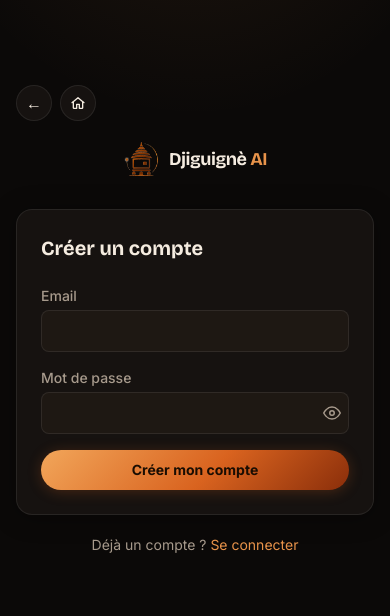
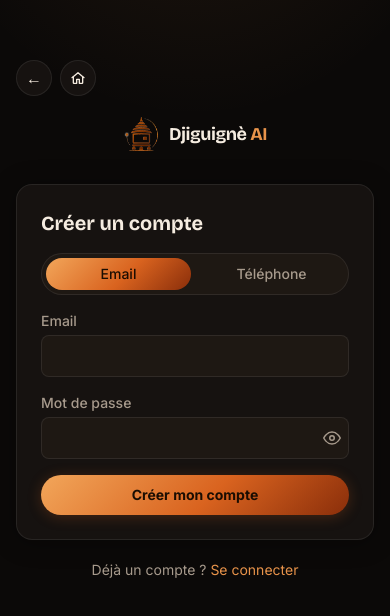
Before and after one commit to petitboura/djiguign--ai, a Next.js app: page /inscription in a window 390 px wide. Shown: the part 102-718 px from the top of the page. Built offline with nearby package versions, Linux system fonts and the light colour scheme; no server answers.

Commit message:
Bascule automatique inscription/connexion + champ téléphone (en attente SMS provider)

```diff
--- a/app/connexion/page.tsx
+++ b/app/connexion/page.tsx
@@ -4,14 +4,19 @@ import { useState } from "react";
 import { useRouter } from "next/navigation";
 import Image from "next/image";
 import Link from "next/link";
-import { supabase } from "@/lib/supabase";
+import { connecterOuInscrire } from "@/lib/authFallback";
 import { ChampMotDePasse } from "@/components/ChampMotDePasse";
+import { ChampTelephone } from "@/components/ChampTelephone";
 import { BoutonRetour } from "@/components/BoutonRetour";
 import { BoutonAccueil } from "@/components/BoutonAccueil";
 
+type MethodeConnexion = "email" | "telephone";
+
 export default function PageConnexion() {
   const router = useRouter();
+  const [methode, setMethode] = useState<MethodeConnexion>("email");
   const [email, setEmail] = useState("");
+  const [telephone, setTelephone] = useState("");
   const [motDePasse, setMotDePasse] = useState("");
   const [enCours, setEnCours] = useState(false);
   const [erreur, setErreur] = useState<string | null>(null);
@@ -21,8 +26,13 @@ export default function PageConnexion() {
     setErreur(null);
     setEnCours(true);
 
-    const { error } = await supabase.auth.signInWithPassword({
-      email,
+    // Pas de compte avec ces identifiants ? On en crée un directement,
+    // pas besoin de repasser par la page inscription (voir lib/authFallback.ts).
+    const { error } =
+      methode === "email"
+        ? await connecterOuInscrire({ email, password: motDePasse })
+        : await connecterOuInscrire({
+            phone: telephone.replace(/\s+/g, ""),
             password: motDePasse,
           });
 
@@ -53,7 +63,33 @@ export default function PageConnexion() {
         <div className="rounded-2xl border border-dj-bordure bg-dj-surface p-6 shadow-[0_2px_24px_rgba(0,0,0,0.35)]">
           <h1 className="font-display text-xl font-bold text-dj-texte">Se connecter</h1>
 
-          <form onSubmit={gererSoumission} className="mt-6 space-y-4">
+          <div className="mt-4 grid grid-cols-2 gap-2 rounded-full border border-dj-bordure bg-dj-surface-haute p-1">
+            <button
+              type="button"
+              onClick={() => setMethode("email")}
+              className={`rounded-full py-1.5 text-sm font-medium transition-colors ${
+                methode === "email"
+                  ? "bg-dj-gradient text-[#1A0D02]"
+                  : "text-dj-texte-muet hover:text-dj-texte"
+              }`}
+            >
+              Email
+            </button>
+            <button
+              type="button"
+              onClick={() => setMethode("telephone")}
+              className={`rounded-full py-1.5 text-sm font-medium transition-colors ${
+                methode === "telephone"
+                  ? "bg-dj-gradient text-[#1A0D02]"
+                  : "text-dj-texte-muet hover:text-dj-texte"
+              }`}
+            >
+              Téléphone
+            </button>
+          </div>
+
+          <form onSubmit={gererSoumission} className="mt-4 space-y-4">
+            {methode === "email" ? (
               <div>
                 <label htmlFor="email" className="block text-sm font-medium text-dj-texte-muet">
                   Email
@@ -67,15 +103,20 @@ export default function PageConnexion() {
                   className="mt-1 w-full rounded-lg border border-dj-bordure bg-dj-surface-haute px-3 py-2 text-dj-texte outline-none focus:border-dj-accent-1"
                 />
               </div>
+            ) : (
+              <ChampTelephone id="telephone" value={telephone} onChange={setTelephone} />
+            )}
 
             <ChampMotDePasse id="mot-de-passe" value={motDePasse} onChange={setMotDePasse} />
 
+            {methode === "email" && (
               <Link
                 href="/mot-de-passe-oublie"
                 className="block text-right text-xs text-dj-accent-1 hover:underline"
               >
                 Mot de passe oublié ?
               </Link>
+            )}
 
             {erreur && <p className="text-sm text-[#F87171]">{erreur}</p>}
 
--- a/app/inscription/page.tsx
+++ b/app/inscription/page.tsx
@@ -4,14 +4,19 @@ import { useState } from "react";
 import Image from "next/image";
 import Link from "next/link";
 import { useRouter } from "next/navigation";
-import { supabase } from "@/lib/supabase";
+import { inscrireOuConnecter } from "@/lib/authFallback";
 import { ChampMotDePasse } from "@/components/ChampMotDePasse";
+import { ChampTelephone } from "@/components/ChampTelephone";
 import { BoutonRetour } from "@/components/BoutonRetour";
 import { BoutonAccueil } from "@/components/BoutonAccueil";
 
+type MethodeInscription = "email" | "telephone";
+
 export default function PageInscription() {
   const router = useRouter();
+  const [methode, setMethode] = useState<MethodeInscription>("email");
   const [email, setEmail] = useState("");
+  const [telephone, setTelephone] = useState("");
   const [motDePasse, setMotDePasse] = useState("");
   const [enCours, setEnCours] = useState(false);
   const [erreur, setErreur] = useState<string | null>(null);
@@ -21,8 +26,13 @@ export default function PageInscription() {
     setErreur(null);
     setEnCours(true);
 
-    const { error } = await supabase.auth.signUp({
-      email,
+    // Ce compte existe déjà avec ces identifiants ? On connecte directement,
+    // pas besoin de repasser par la page connexion (voir lib/authFallback.ts).
+    const { error } =
+      methode === "email"
+        ? await inscrireOuConnecter({ email, password: motDePasse })
+        : await inscrireOuConnecter({
+            phone: telephone.replace(/\s+/g, ""),
             password: motDePasse,
           });
 
@@ -53,7 +63,33 @@ export default function PageInscription() {
         <div className="rounded-2xl border border-dj-bordure bg-dj-surface p-6 shadow-[0_2px_24px_rgba(0,0,0,0.35)]">
           <h1 className="font-display text-xl font-bold text-dj-texte">Créer un compte</h1>
 
-          <form onSubmit={gererSoumission} className="mt-6 space-y-4">
+          <div className="mt-4 grid grid-cols-2 gap-2 rounded-full border border-dj-bordure bg-dj-surface-haute p-1">
+            <button
+              type="button"
+              onClick={() => setMethode("email")}
+              className={`rounded-full py-1.5 text-sm font-medium transition-colors ${
+                methode === "email"
+                  ? "bg-dj-gradient text-[#1A0D02]"
+                  : "text-dj-texte-muet hover:text-dj-texte"
+              }`}
+            >
+              Email
+            </button>
+            <button
+              type="button"
+              onClick={() => setMethode("telephone")}
+              className={`rounded-full py-1.5 text-sm font-medium transition-colors ${
+                methode === "telephone"
+                  ? "bg-dj-gradient text-[#1A0D02]"
+                  : "text-dj-texte-muet hover:text-dj-texte"
+              }`}
+            >
+              Téléphone
+            </button>
+          </div>
+
+          <form onSubmit={gererSoumission} className="mt-4 space-y-4">
+            {methode === "email" ? (
               <div>
                 <label htmlFor="email" className="block text-sm font-medium text-dj-texte-muet">
                   Email
@@ -67,6 +103,9 @@ export default function PageInscription() {
                   className="mt-1 w-full rounded-lg border border-dj-bordure bg-dj-surface-haute px-3 py-2 text-dj-texte outline-none focus:border-dj-accent-1"
                 />
               </div>
+            ) : (
+              <ChampTelephone id="telephone" value={telephone} onChange={setTelephone} />
+            )}
 
             <ChampMotDePasse
               id="mot-de-passe"
--- /dev/null
+++ b/components/ChampTelephone.tsx
@@ -0,0 +1,31 @@
+"use client";
+
+export function ChampTelephone({
+  id,
+  value,
+  onChange,
+  label = "Numéro de téléphone",
+}: {
+  id: string;
+  value: string;
+  onChange: (v: string) => void;
+  label?: string;
+}) {
+  return (
+    <div>
+      <label htmlFor={id} className="block text-sm font-medium text-dj-texte-muet">
+        {label}
+      </label>
+      <input
+        id={id}
+        type="tel"
+        required
+        placeholder="+223 70 00 00 00"
+        autoComplete="tel"
+        value={value}
+        onChange={(e) => onChange(e.target.value)}
+        className="mt-1 w-full rounded-lg border border-dj-bordure bg-dj-surface-haute px-3 py-2 text-dj-texte outline-none focus:border-dj-accent-1"
+      />
+    </div>
+  );
+}
--- /dev/null
+++ b/lib/authFallback.ts
@@ -0,0 +1,57 @@
+import { supabase } from "@/lib/supabase";
+import type { AuthError, Session, User } from "@supabase/supabase-js";
+
+export type IdentifiantsAuth = { email: string; password: string } | { phone: string; password: string };
+
+export type ResultatAuth = {
+  session: Session | null;
+  user: User | null;
+  error: AuthError | null;
+};
+
+/**
+ * Supabase masque volontairement si un compte existe déjà (pour éviter
+ * l'énumération d'emails/numéros) : signUp() sur un identifiant déjà utilisé
+ * ne renvoie PAS d'erreur explicite, juste une réponse sans session active.
+ * C'est le seul signal fiable qu'on a pour détecter "ce compte existe déjà".
+ */
+
+/** Page inscription : si le compte existe déjà, tente une connexion avec les mêmes identifiants. */
+export async function inscrireOuConnecter(identifiants: IdentifiantsAuth): Promise<ResultatAuth> {
+  const { data, error } = await supabase.auth.signUp(identifiants);
+
+  if (error) return { session: null, user: null, error };
+  if (data.session) return { session: data.session, user: data.user, error: null };
+
+  // Pas d'erreur mais pas de session : le compte existe déjà. On retente en connexion.
+  const resultat = await supabase.auth.signInWithPassword(identifiants);
+  return { session: resultat.data.session, user: resultat.data.user, error: resultat.error };
+}
+
+/** Page connexion : si aucun compte n'existe, crée le compte avec les mêmes identifiants. */
+export async function connecterOuInscrire(identifiants: IdentifiantsAuth): Promise<ResultatAuth> {
+  const resultatConnexion = await supabase.auth.signInWithPassword(identifiants);
+  if (!resultatConnexion.error) {
+    return {
+      session: resultatConnexion.data.session,
+      user: resultatConnexion.data.user,
+      error: null,
+    };
+  }
+
+  const resultatInscription = await supabase.auth.signUp(identifiants);
+
+  if (resultatInscription.error) {
+    // Erreur de connexion d'origine, plus parlante pour la personne.
+    return { session: null, user: null, error: resultatConnexion.error };
+  }
+
+  if (resultatInscription.data.session) {
+    // Aucun compte n'existait : on vient d'en créer un, la personne est connectée.
+    return { session: resultatInscription.data.session, user: resultatInscription.data.user, error: null };
+  }
+
+  // Un compte existait déjà (signUp n'a pas ouvert de session) : l'échec de
+  // connexion d'origine était donc un vrai mauvais mot de passe.
+  return { session: null, user: null, error: resultatConnexion.error };
+}
```
Lines whose indentation alone changed are shown as unchanged.
